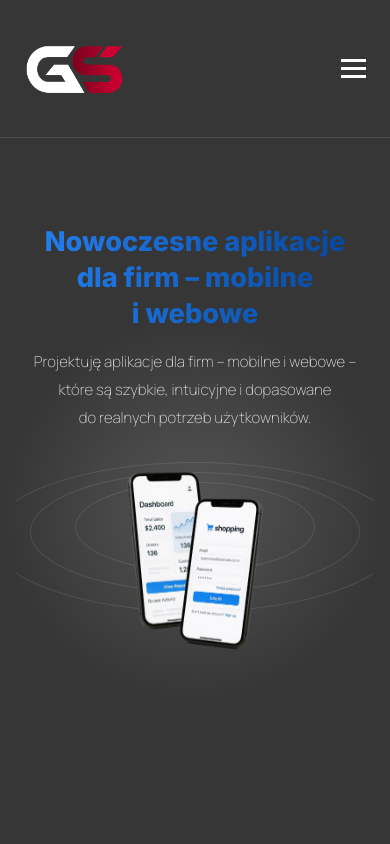
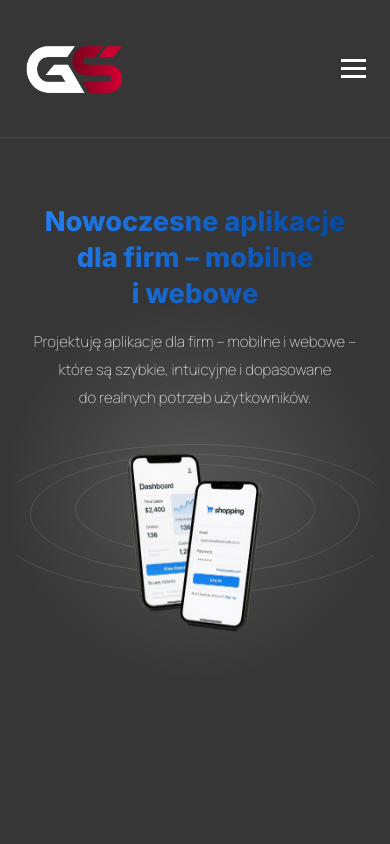
Before and after one commit to Grzegorz-dev/moja-strona-de, a Next.js app: page /aplikacje in a window 390 px wide. Shown: the top 844 px of the page. Built offline with nearby package versions, Linux system fonts and the light colour scheme.

Commit message:
Poprawki

```diff
--- a/src/app/aplikacje/aplikacje.module.css
+++ b/src/app/aplikacje/aplikacje.module.css
@@ -364,7 +364,7 @@
     .appBannerSection {
       padding: 4rem 1rem;
       height: 90vh;
-      margin-top: 10px;
+      margin-top: -10px;
     }
 
     .appBannerSection h1 {
@@ -376,7 +376,7 @@
       font-size: 15px;
       line-height: 28px;
       padding: 0 1rem;
-      margin: 0 auto 1rem;
+      margin: 0 auto 2rem;
     }
 
     .centerPhone {
```
